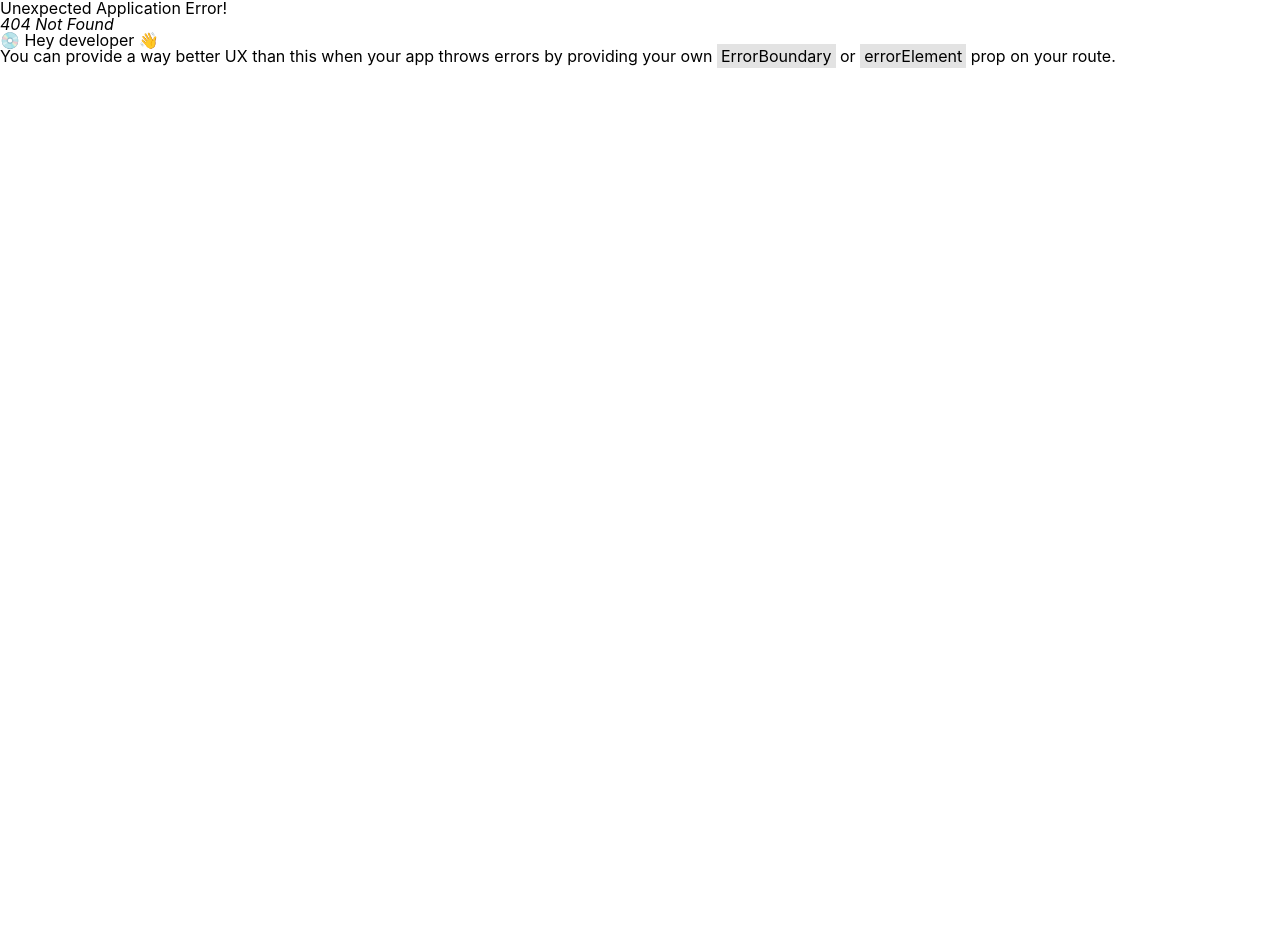
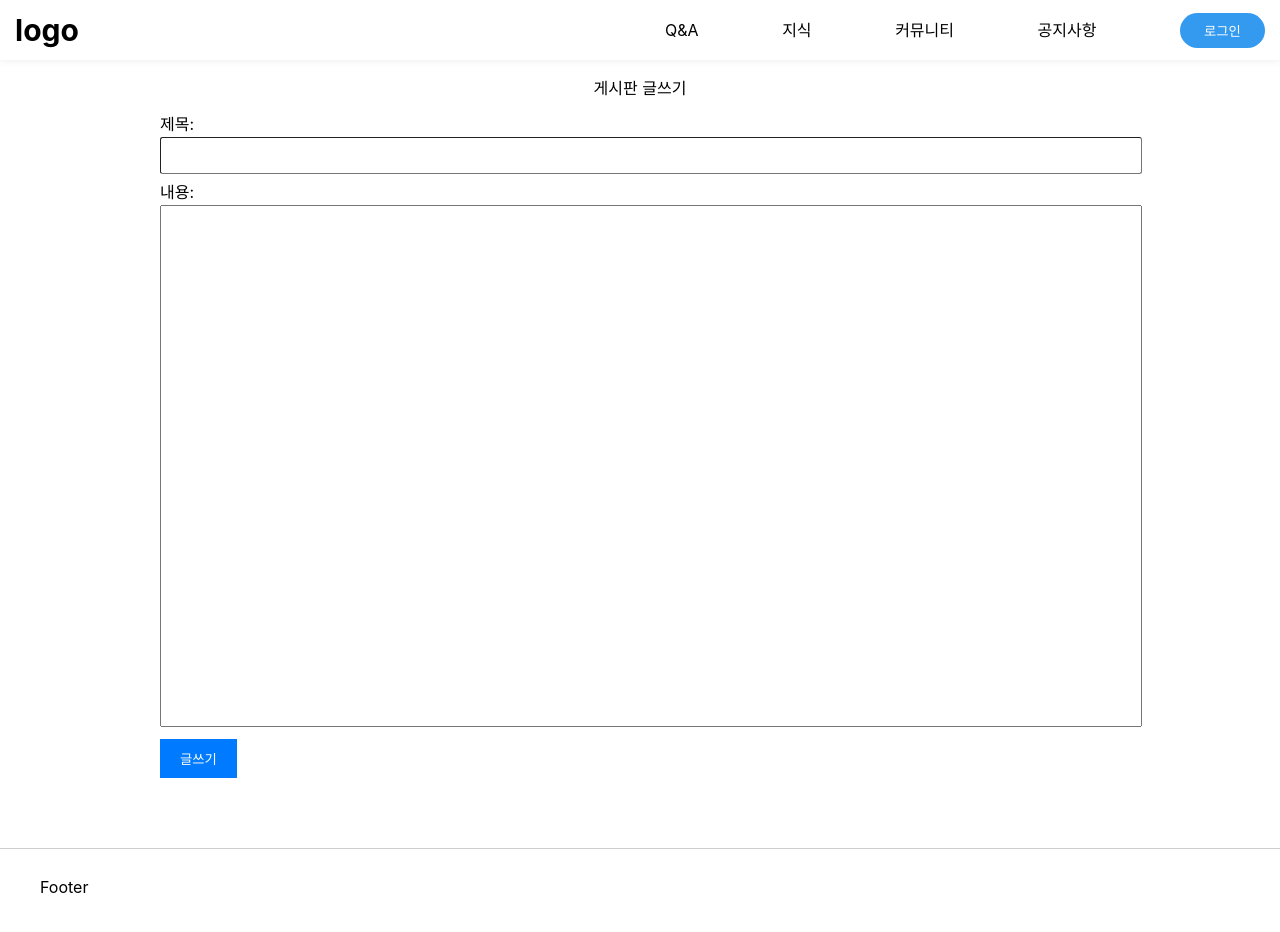
Before and after one commit to b-jisoo/mobius, a React (Vite) app: page /1/write in a window 1280 px wide. Before the commit this address had no page. Shown: the top 932 px of the page. Before the commit the page ends 800 px from the top, so only its background shows below. Built offline with nearby package versions, Linux system fonts and the light colour scheme.

Commit message:
add: writePage

```diff
--- /dev/null
+++ b/src/components/board/BoardPostForm.tsx
@@ -0,0 +1,70 @@
+import React from "react";
+import styled from "styled-components";
+
+const BoardPostForm = () => {
+  return (
+    <Container>
+      <Title>게시판 글쓰기</Title>
+      <Form action="submit.php" method="POST">
+        <Label htmlFor="title">제목:</Label>
+        <Input type="text" id="title" name="title" required />
+
+        <Label htmlFor="content">내용:</Label>
+        <TextArea id="content" name="content" rows={8} required />
+
+        <SubmitButton type="submit" value="글쓰기" />
+      </Form>
+    </Container>
+  );
+};
+
+const Container = styled.div`
+  width: 1000px;
+  margin: 0 auto;
+  padding: 20px;
+  box-sizing: border-box;
+`;
+
+const Title = styled.h1`
+  text-align: center;
+`;
+
+const Form = styled.form`
+  margin-top: 20px;
+  box-sizing: border-box;
+`;
+
+const Label = styled.label`
+  display: block;
+  margin-bottom: 5px;
+`;
+
+const Input = styled.input`
+  width: 100%;
+  padding: 10px;
+  margin-bottom: 10px;
+  border-width: 1px;
+  border-radius: 0.2em;
+`;
+
+const TextArea = styled.textarea`
+  width: 100%;
+  height: 500px;
+  padding: 10px;
+  margin-bottom: 10px;
+  resize: none;
+`;
+
+const SubmitButton = styled.input`
+  padding: 10px 20px;
+  background-color: #007bff;
+  color: #fff;
+  border: none;
+  cursor: pointer;
+
+  &:hover {
+    background-color: #0069d9;
+  }
+`;
+
+export default BoardPostForm;
--- a/src/components/board/util/BoardButtonBox.tsx
+++ b/src/components/board/util/BoardButtonBox.tsx
@@ -2,8 +2,11 @@ import React from "react";
 import styled from "styled-components";
 import { flexCenter } from "../../../style/flex";
 import { blueButton } from "../../../style/blue";
+import { useRouter } from "../../../hooks/useRouter";
 
 const ButtonBox = () => {
+  const { routeTo } = useRouter();
+
   return (
     <Box>
       <OptionContainer>
@@ -11,7 +14,7 @@ const ButtonBox = () => {
         <span> | </span>
         <FilterOption>오래된순</FilterOption>
       </OptionContainer>
-      <WriteButton>글쓰기</WriteButton>
+      <WriteButton onClick={() => routeTo("write")}>글쓰기</WriteButton>
     </Box>
   );
 };
--- /dev/null
+++ b/src/pages/Write.tsx
@@ -0,0 +1,8 @@
+import React from "react";
+import BoardPostForm from "../components/board/BoardPostForm";
+
+const Write = () => {
+  return <BoardPostForm />;
+};
+
+export default Write;
--- a/src/router.tsx
+++ b/src/router.tsx
@@ -8,6 +8,7 @@ import Knowledge from "./pages/Knowledge";
 import { BoardElement } from "./types/board";
 import Notice from "./pages/Notice";
 import Questions from "./pages/Questions";
+import Write from "./pages/Write";
 
 interface RouterBase {
   id: number; // 페이지 아이디 (반복문용 고유값)
@@ -70,6 +71,13 @@ const routerData: RouterElement[] = [
     element: <Login />,
     withAuth: false,
   },
+  {
+    id: 6,
+    path: "/:communiti/write",
+    label: "글쓰기",
+    element: <Write />,
+    withAuth: false,
+  },
 ];
 
 export const routers: RemixRouter = createBrowserRouter(
```
